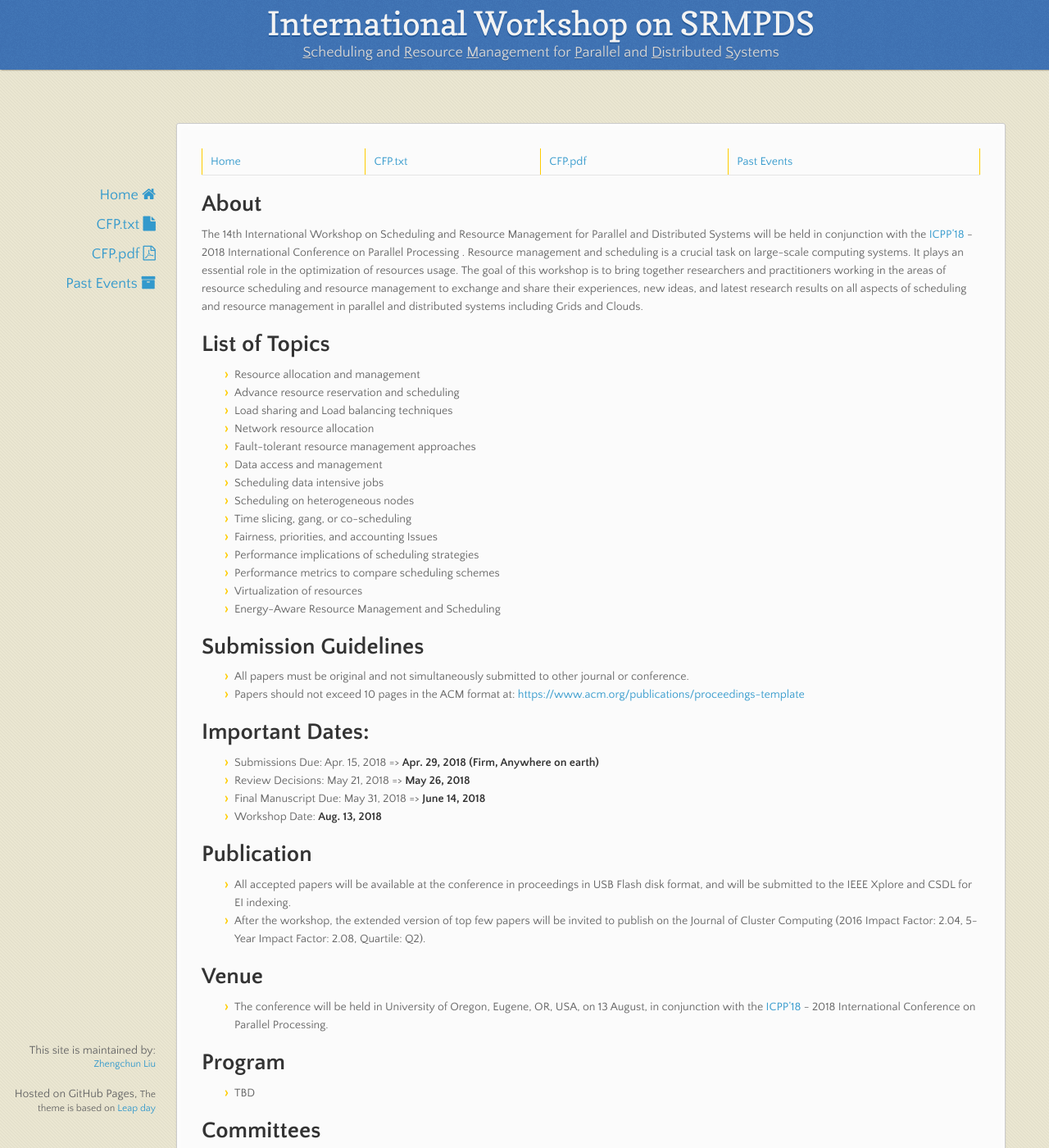
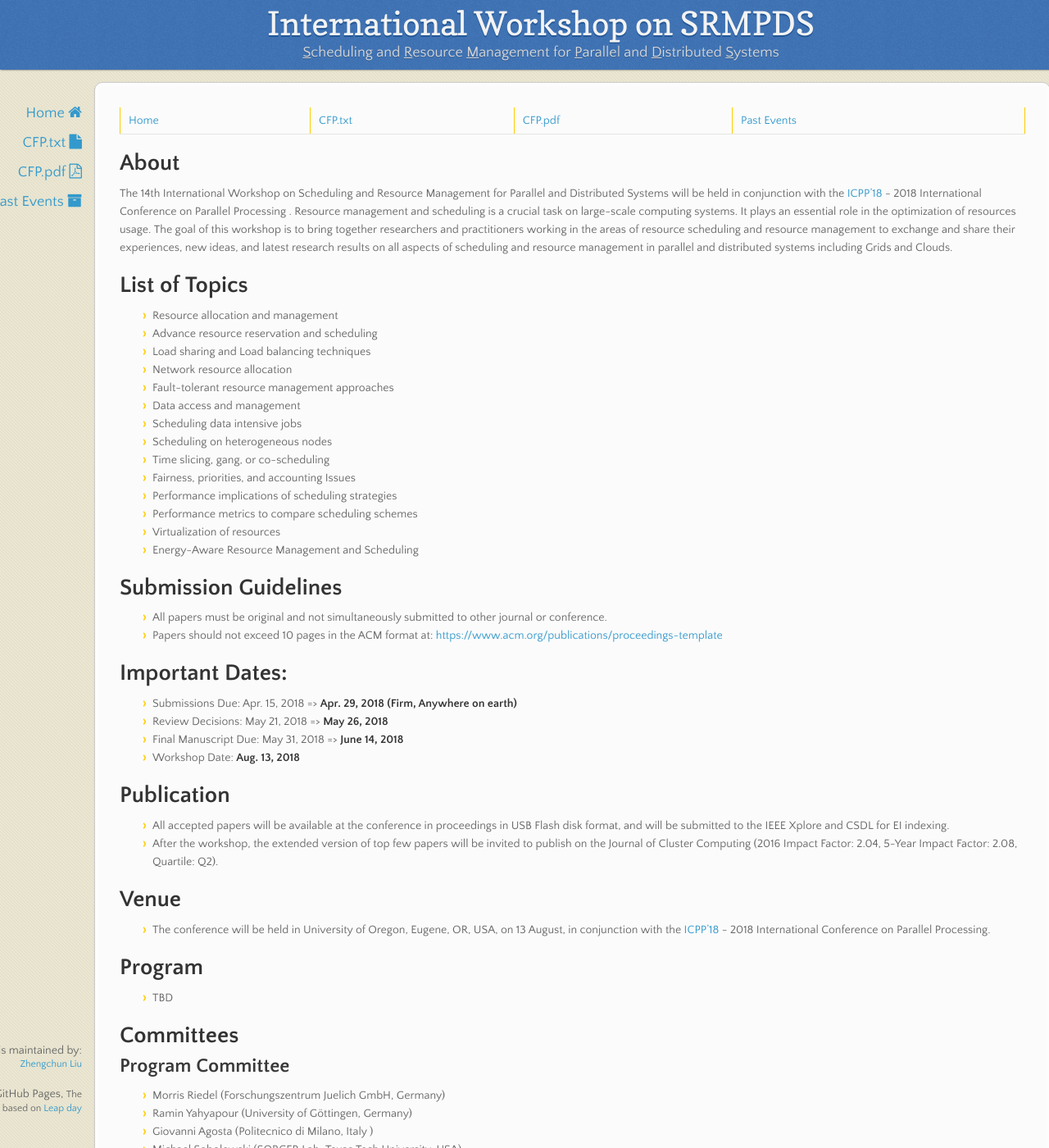
Before and after one commit to srmpds/srmpds.github.io, a Jekyll site: the page built from index.md, in a window 1280 px wide and 1400 px high. Shown: the whole window at 82% size. Built offline with Jekyll 4.4.1, drawn with Linux system fonts in a browser that asks for light colours; nearby versions of some CDN libraries.

Commit message:
add, delete, polish etc.

```diff
--- a/_sass/jekyll-theme-leap-day.scss
+++ b/_sass/jekyll-theme-leap-day.scss
@@ -160,7 +160,7 @@ header {
   box-shadow: 1px 0px 2px rgba(0,0,0,.75);
   z-index:99;
   -webkit-font-smoothing:antialiased;
-  min-height: 60px;
+  min-height: 40px;
 
   h1 {
     font: 40px/48px 'Copse', "Helvetica Neue", Helvetica, Arial, sans-serif;
@@ -271,13 +271,14 @@ header {
 }
 
 section {
-  width:950px;
+  width:130%;
   padding: 30px 30px 50px 30px;
   margin: 20px 0;
-  margin-top: 150px;
+  margin-top: 100px;
+  margin-left: -100px;
   position:relative;
   background: #fbfbfb;
-  border-radius: 3px;
+  border-radius: 10px;
   border: 1px solid #cbcbcb;
   box-shadow: 0px 1px 2px rgba(0,0,0,.09), inset 0px 0px 2px 2px rgba(255,255,255,.5), inset 0 0 5px 5px rgba(255,255,255,.4);
 }
@@ -287,11 +288,11 @@ small {
 }
 
 nav {
-  width: 130px;
+  width: 120px;
   position: fixed;
-  top: 220px;
+  top: 120px;
   left:50%;
-  margin-left:-580px;
+  margin-left:-660px;
   text-align: right;
   font-size:18px;
   line-height: 200%;
@@ -347,7 +348,7 @@ footer {
   width:180px;
   position: fixed;
   left:50%;
-  margin-left:-630px;
+  margin-left:-720px;
   bottom:20px;
   text-align: right;
   line-height: 16px;
```
